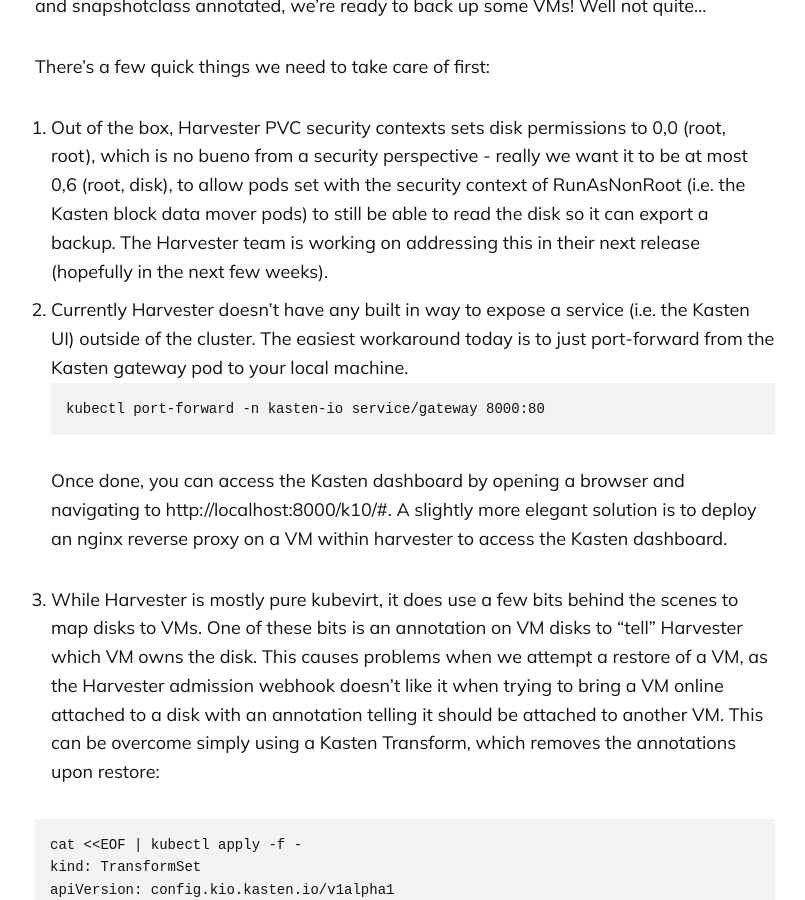
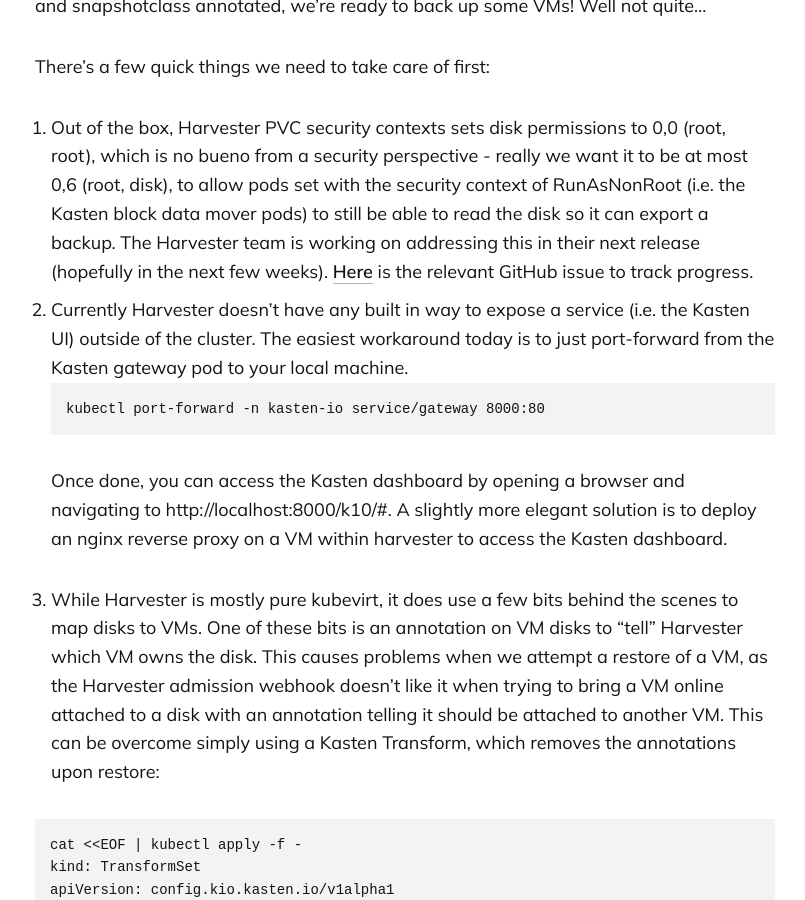
Before and after one commit to newellbrandon/kastendevhub.github.io, a Jekyll site: the page built from _posts/2024-03-21-harvester.md, in a window 1280 px wide and 900 px high, scrolled down 5130 px. Shown: the whole window, without its empty margins (235-1040 px from the left). Built offline with Jekyll 4.4.1, drawn with Linux system fonts in a browser that asks for light colours; comment, search, counter and statistics services are not loaded.

Commit message:
Adding link to github issue for the longhorn securitycontext issue

````diff
--- a/_posts/2024-03-21-harvester.md
+++ b/_posts/2024-03-21-harvester.md
@@ -85,7 +85,7 @@ Note this is an additional step on top of the typical Kasten deployment to suppo
 Alright, now we're cooking! So we've got K10 deployed and our volumesnapshotclasses and snapshotclass annotated, we're ready to back up some VMs! Well not quite...
 
 There's a few quick things we need to take care of first:
-1. Out of the box, Harvester PVC security contexts sets disk permissions to 0,0 (root, root), which is no bueno from a security perspective - really we want it to be at most 0,6 (root, disk), to allow pods set with the security context of RunAsNonRoot (i.e. the Kasten block data mover pods) to still be able to read the disk so it can export a backup.  The Harvester team is working on addressing this in their next release (hopefully in the next few weeks).
+1. Out of the box, Harvester PVC security contexts sets disk permissions to 0,0 (root, root), which is no bueno from a security perspective - really we want it to be at most 0,6 (root, disk), to allow pods set with the security context of RunAsNonRoot (i.e. the Kasten block data mover pods) to still be able to read the disk so it can export a backup.  The Harvester team is working on addressing this in their next release (hopefully in the next few weeks). [Here](https://github.com/longhorn/longhorn/issues/8088) is the relevant GitHub issue to track progress.
 2. Currently Harvester doesn't have any built in way to expose a service (i.e. the Kasten UI) outside of the cluster. The easiest workaround today is to just port-forward from the Kasten gateway pod to your local machine.
 ```
 kubectl port-forward -n kasten-io service/gateway 8000:80
````
